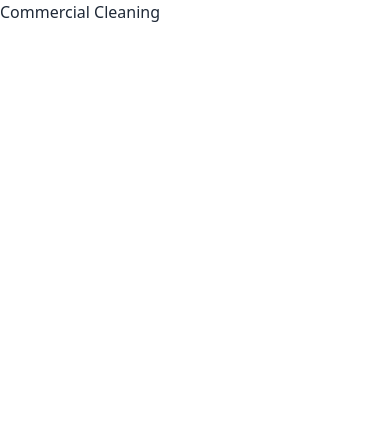
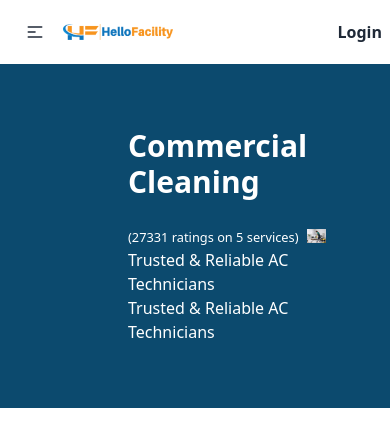
Before and after one commit to HelloFacility/Hello-Facility-Client-Site, a React (Create React App) app: page /commercialCleaningService in a window 390 px wide. Shown: the top 446 px of the page. Built offline with nearby package versions, Linux system fonts and the light colour scheme.

Commit message:
Additional Corporate service Added

```diff
--- a/src/Components/FontPage/SubMenuPage/CleaningService/CommercialCleaning.js
+++ b/src/Components/FontPage/SubMenuPage/CleaningService/CommercialCleaning.js
@@ -1,9 +1,25 @@
 import React from 'react';
+import ServiceNavbar from '../../../Share/ServiceNavbar/ServiceNavbar';
+import CommercialCleaningService from '../../../../Images/CommercialCleaningServcie.jpg'
 
 const CommercialCleaning = () => {
     return (
         <div>
-            Commercial Cleaning
+            <ServiceNavbar />
+            <div className=' bg-sky-900  text-white flex justify-between items-center'>
+                <div className='pt-16 pl-32 pb-16'>
+                    <h1 className='font-bold text-3xl '>Commercial Cleaning</h1> <br />
+                    <p><small>(27331 ratings on 5 services)</small></p>
+                    <p>Trusted & Reliable AC Technicians</p>
+                    <p>Trusted & Reliable AC Technicians</p>
+                </div>
+                <div>
+                    <img className='pr-16' src={CommercialCleaningService} alt="" />
+                </div>
+            </div>
+            <div>
+
+            </div>
         </div>
     );
 };
--- /dev/null
+++ b/src/Components/Share/ServiceNavbar/ServiceNavbar.js
@@ -0,0 +1,88 @@
+import React from 'react';
+import { Link } from 'react-router-dom';
+import logo from '../../../Images/ColorLogo.png';
+
+const ServiceNavbar = () => {
+    return (
+        <div>
+            <div className='shadow-md'>
+                <div className='lg:mx-16'>
+                    <div className="navbar ">
+                        <div className="justify-between mr-11 navbar-start">
+                            <div className=" dropdown">
+                                <label tabindex="0" className="btn btn-ghost lg:hidden">
+                                    <svg xmlns="http://www.w3.org/2000/svg" className="w-5 h-5" fill="none" viewBox="0 0 24 24" stroke="currentColor"><path stroke-linecap="round" stroke-linejoin="round" stroke-width="2" d="M4 6h16M4 12h8m-8 6h16" /></svg>
+                                </label>
+                                <ul tabindex="0" className="p-2 mt-3 ml-6 shadow menu menu-compact dropdown-content bg-base-100 rounded-box w-52">
+                                    <li><Link to='/'>Home</Link></li>
+                                    <li tabindex="0">
+                                        <a className="justify-between">
+                                            Service
+                                            <svg className="fill-current" xmlns="http://www.w3.org/2000/svg" width="24" height="24" viewBox="0 0 24 24"><path d="M8.59,16.58L13.17,12L8.59,7.41L10,6L16,12L10,18L8.59,16.58Z" /></svg>
+                                        </a>
+                                        <ul className="text-black absolute bg-gray-50">
+                                            <div >
+                                                <div>
+                                                    <li>
+                                                        <h2 className='font-bold'>Cleaning Service</h2>
+                                                        <Link to='/commercialCleaningService'>Commercial Cleaning Service</Link>
+                                                        <Link to='/regularOfficeCleaning'>Regular Office Cleaning</Link>
+                                                        <Link to='/carpetCleaning'>Carpet Cleaning</Link>
+                                                        <Link to='/sofaCleaning'>Sofa Cleaning</Link>
+                                                        <Link to='/kitchenCleaning'>Kitchen Cleaning</Link>
+                                                        <Link to='/bathroomCleaning'>Bathroom Cleaning</Link>
+                                                    </li>
+                                                </div>
+                                                <div>
+                                                    <li>
+                                                        <h2 className='font-bold'>Pest Control</h2>
+                                                        <Link to='/cockroachControl'>Cockroach Control</Link>
+                                                        <Link to='/rodentControl'>Rodent Control</Link>
+                                                        <Link to='/termiteControl'>Termite Control</Link>
+                                                        <Link to='/antControl'>Ant Control</Link>
+                                                        <Link to='/fumigationService'>Fumigation Service</Link>
+                                                        <Link to='/woodBorer'>Wood Borer</Link>
+                                                    </li>
+                                                </div>
+
+                                                <div>
+                                                    <li>
+                                                        <h2 className='font-bold'>Car Rental</h2>
+                                                        <Link to='/monthlyCarRental'>Monthly Car Rental</Link>
+                                                        <Link to='/onDemandService'>On Demand Service</Link>
+                                                        <Link to='/weedingCarRental'>Weeding Car Rental</Link>
+                                                    </li>
+                                                </div>
+                                                <div>
+                                                    <li>
+                                                        <Link className='font-semibold' to='/buildingManagement'>Building Management Solution</Link>
+                                                        <Link className='font-semibold' to='/stationarySupply'>Stationary Supply</Link>
+                                                        <Link className='font-semibold' to='/gardening'>Gardening</Link>
+                                                    </li>
+                                                </div>
+
+                                            </div>
+                                        </ul>
+                                    </li>
+                                    <li><Link to='/additionalClient'>Client</Link></li>
+                                    <li><Link to='/AdditionalGallery'>Gallery</Link></li>
+                                    <li><Link to='/additionalBlog'>Blog</Link></li>
+                                    <li><Link to='/contactUs'>Contact Us</Link></li>
+                                </ul>
+                            </div>
+                            <img className='w-2/3' src={logo} alt="/" />
+                        </div>
+                        <div className="hidden navbar-center lg:flex w-96 ml-10">
+                            <input className="px-2 focus:outline-none  border-b border-gray-200 leading-4 text-base placeholder-gray-600 py-4 w-full" type="text" placeholder="Search" />
+                        </div>
+                        <div className="navbar-end">
+                            <Link to='/logIn' className="font-bold">Login</Link>
+                        </div>
+                    </div>
+                </div>
+            </div>
+        </div>
+    );
+};
+
+export default ServiceNavbar;
```
Also changed, not shown: src/Images/CommercialCleaningServcie.jpg (added), src/Images/car-logo-automobile-logo-car-icon-machine-icons-vector-ui-icon-neumorphic-ui-ux-white-user-interface-web-button-neumorphism_399089-2910.jpg (deleted).
